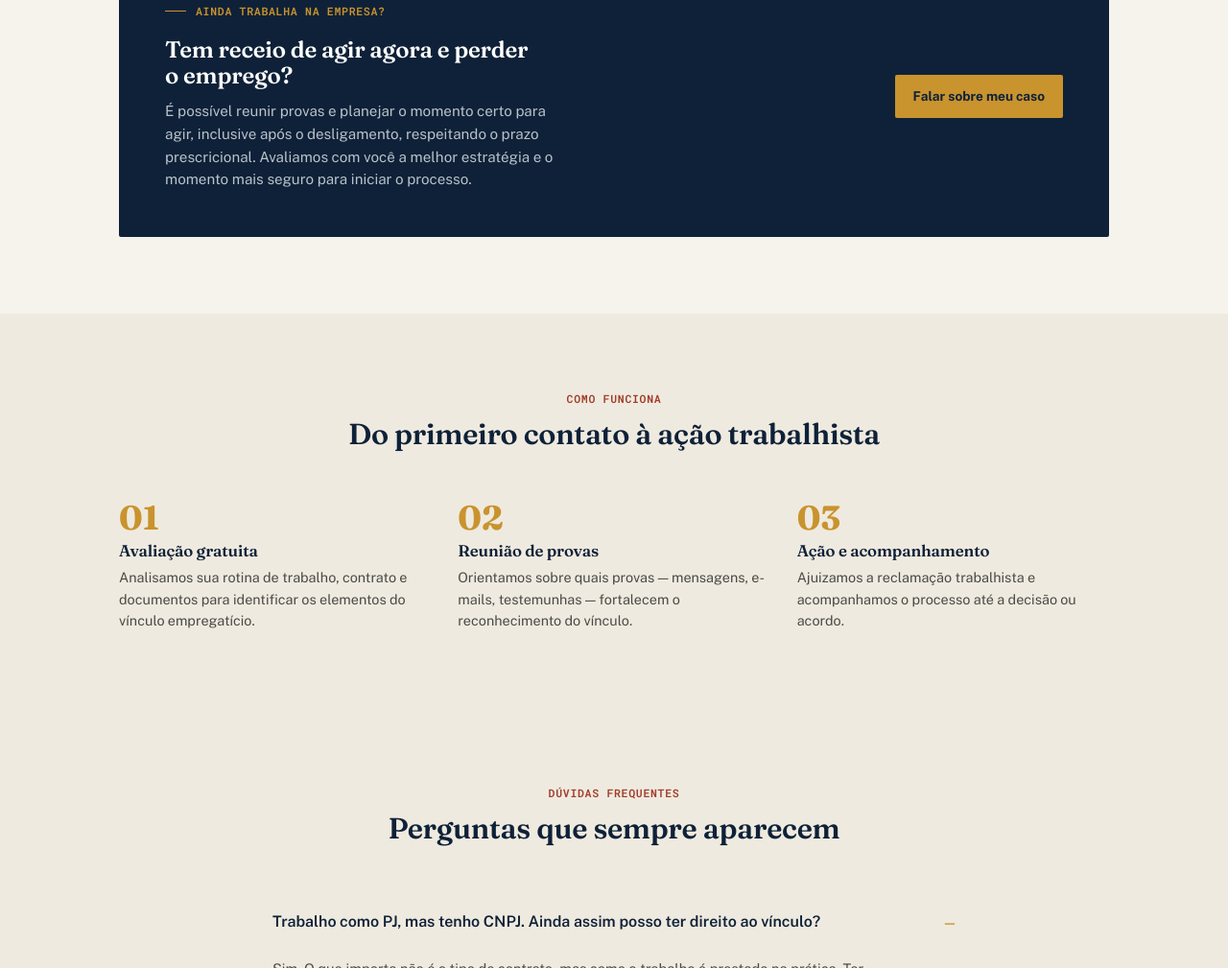
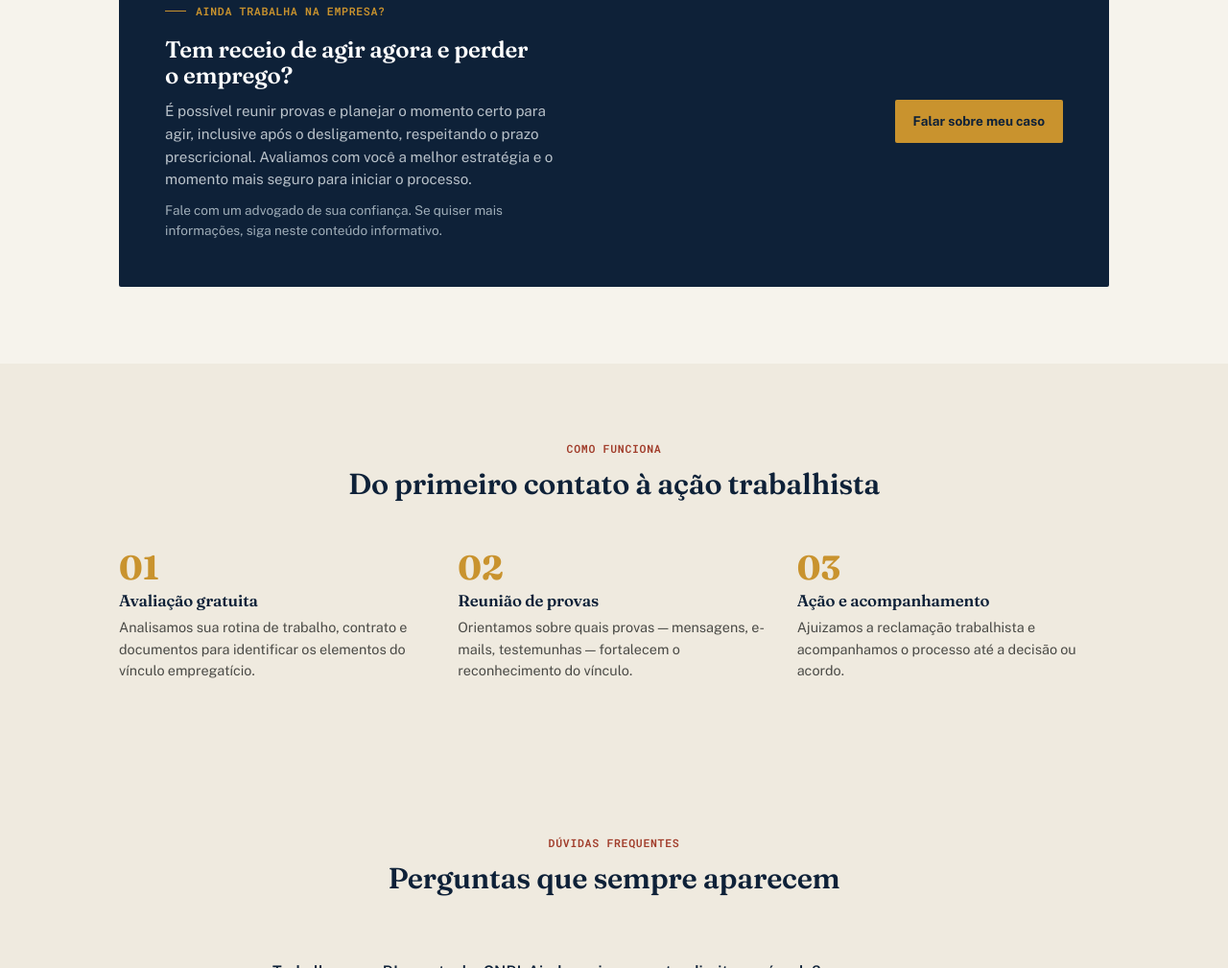
Before and after one commit to medeirosedu021-creator/reconhecimento-vinculo-pj, a plain HTML site: page index.html in a window 1280 px wide. Shown: the part 2369-3378 px from the top of the page at 96% size. Drawn offline with nearby package versions, Linux system fonts and the light colour scheme.

Commit message:
Adiciona aviso de conteudo informativo no bloco de destaque

```diff
--- a/index.html
+++ b/index.html
@@ -372,6 +372,7 @@
         <span class="eyebrow mono" style="color:var(--gold);">Ainda trabalha na empresa?</span>
         <h2>Tem receio de agir agora e perder o emprego?</h2>
         <p>É possível reunir provas e planejar o momento certo para agir, inclusive após o desligamento, respeitando o prazo prescricional. Avaliamos com você a melhor estratégia e o momento mais seguro para iniciar o processo.</p>
+        <p style="margin-top:10px; font-size:0.85rem; color:#9FADB8;">Fale com um advogado de sua confiança. Se quiser mais informações, siga neste conteúdo informativo.</p>
       </div>
       <a class="btn btn-gold" href="https://wa.me/5524920068268?text=Ol%C3%A1%2C%20quero%20falar%20sobre%20meu%20caso%20de%20v%C3%ADnculo%20empregat%C3%ADcio." target="_blank" rel="noopener">Falar sobre meu caso</a>
     </div>
```
